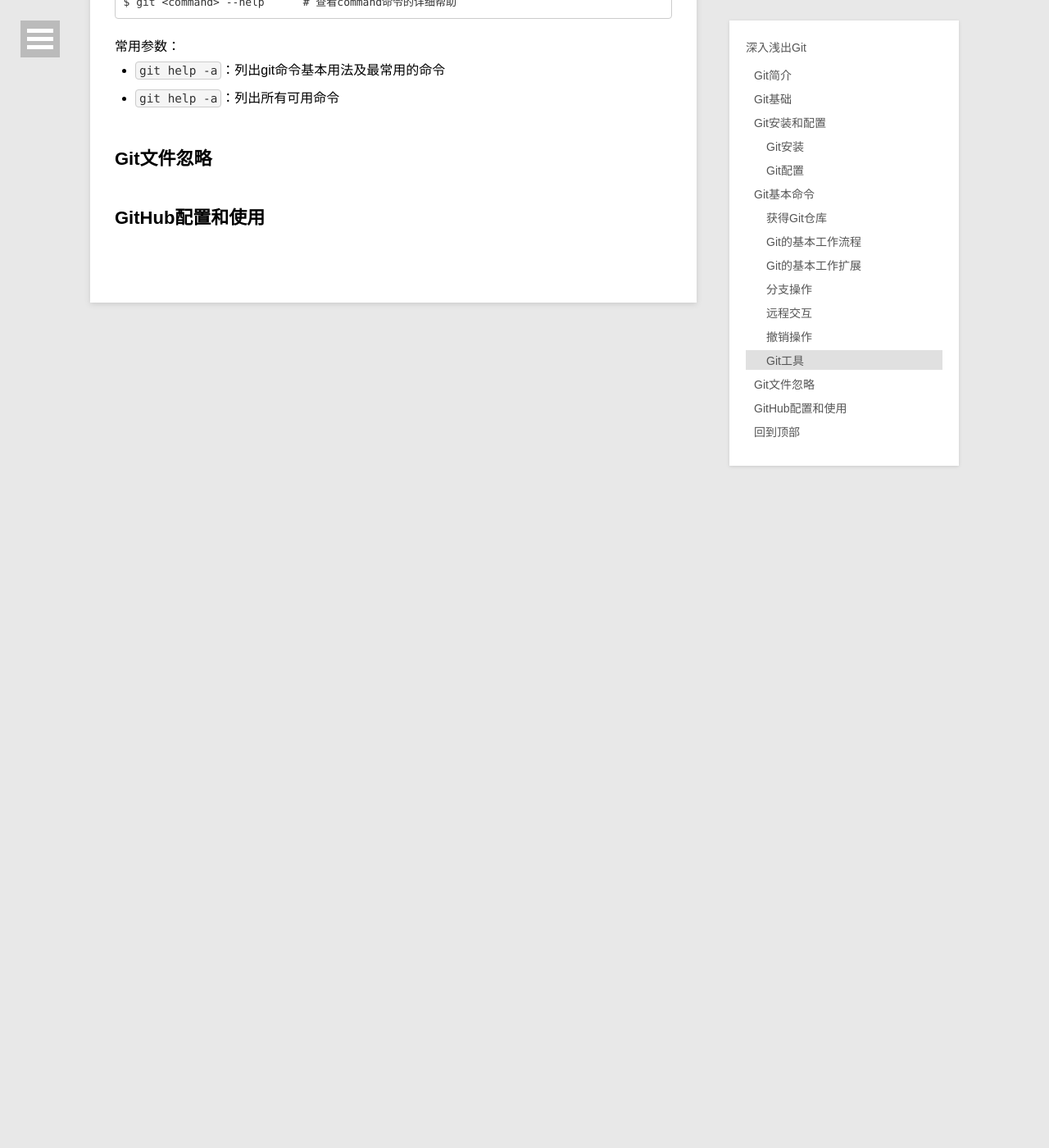
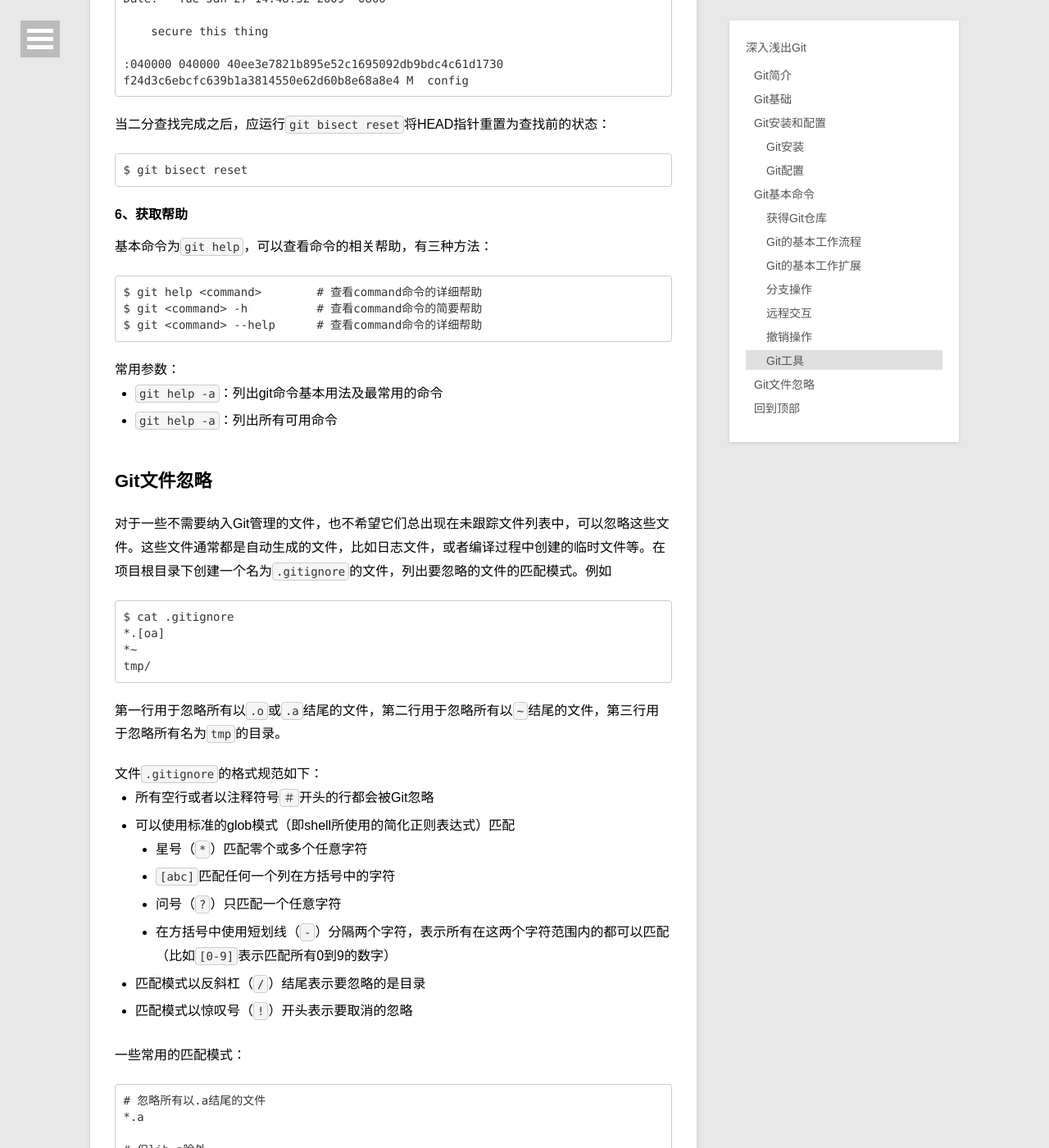
Before and after one commit to chengshiwen/chengshiwen.github.io, a Jekyll site: the page built from _posts/2014-04-16-head-first-git.md, in a window 1280 px wide and 1400 px high, scrolled down 34257 px. Shown: the whole window at 82% size. Built offline with Jekyll 4.4.1, drawn with Linux system fonts in a browser that asks for light colours; comment, search, counter and statistics services are not loaded; some of the changed text lies outside the part shown.

Commit message:
Update 2014-04-16-head-first-git.md with git ignore

```diff
--- a/_posts/2014-04-16-head-first-git.md
+++ b/_posts/2014-04-16-head-first-git.md
@@ -1167,15 +1167,59 @@ Git发现在你标记为正常的提交（v1.0）和当前的错误版本之间
 
 ## Git文件忽略
 
+对于一些不需要纳入Git管理的文件，也不希望它们总出现在未跟踪文件列表中，可以忽略这些文件。这些文件通常都是自动生成的文件，比如日志文件，或者编译过程中创建的临时文件等。在项目根目录下创建一个名为`.gitignore`的文件，列出要忽略的文件的匹配模式。例如
 
-## GitHub配置和使用
+    $ cat .gitignore
+    *.[oa]
+    *~
+    tmp/
+
+第一行用于忽略所有以`.o`或`.a`结尾的文件，第二行用于忽略所有以`~`结尾的文件，第三行用于忽略所有名为`tmp`的目录。
+
+文件`.gitignore`的格式规范如下：
+
+- 所有空行或者以注释符号`＃`开头的行都会被Git忽略
+- 可以使用标准的glob模式（即shell所使用的简化正则表达式）匹配
+    - 星号（`*`）匹配零个或多个任意字符
+    - `[abc]`匹配任何一个列在方括号中的字符
+    - 问号（`?`）只匹配一个任意字符
+    - 在方括号中使用短划线（`-`）分隔两个字符，表示所有在这两个字符范围内的都可以匹配（比如`[0-9]`表示匹配所有0到9的数字）
+- 匹配模式以反斜杠（`/`）结尾表示要忽略的是目录
+- 匹配模式以惊叹号（`!`）开头表示要取消的忽略
+
+一些常用的匹配模式：
+
+    # 忽略所有以.a结尾的文件
+    *.a
+
+    # 但lib.a除外
+    !lib.a
+
+    # 忽略所有名为log的文件和目录
+    log
+
+    # 只忽略log文件，不忽略log目录
+    log
+    !log/
+
+    # 只忽略log目录，不忽略log文件
+    log/
+
+    # 仅仅忽略项目根目录下的tmp文件和tmp目录
+    /tmp
+
+    # 忽略doc根目录下的所有以.txt结尾的文件（但不包括doc/server/arch.txt）
+    doc/*.txt
+
+`.gitignore`文件同样需要加入到版本控制中，运行`git add .gitignore`以及`git commit`提交即可。
+
+**注**：`.gitignore`只适用于未跟踪文件。要忽略已跟踪文件，则需用`git rm`移除该文件后再添加至`.gitignore`中。
 
 
-
-[Git]:	http://git-scm.com "Git"
+[Git]:  http://git-scm.com "Git"
 [Github]:   http://github.com "Github"
-[Linus Torvalds]:	http://zh.wikipedia.org/wiki/Linus_Torvalds "Linus Torvalds"
-[1]:	http://zh.wikipedia.org/wiki/SHA1
-[2]:	http://git-scm.com/download/linux
-[3]:	http://code.google.com/p/git-osx-installer
-[4]:	http://msysgit.github.io
+[Linus Torvalds]:   http://zh.wikipedia.org/wiki/Linus_Torvalds "Linus Torvalds"
+[1]:    http://zh.wikipedia.org/wiki/SHA1
+[2]:    http://git-scm.com/download/linux
+[3]:    http://code.google.com/p/git-osx-installer
+[4]:    http://msysgit.github.io
--- a/assets/css/default.css
+++ b/assets/css/default.css
@@ -2,7 +2,7 @@
 html {color:#000;}
 body,div,dl,dt,dd,ul,ol,li,h1,h2,h3,h4,h5,h6,pre,code,form,fieldset,legend,input,textarea,p,blockquote,th,td,hr,button,article,aside,details,figcaption,figure,footer,header,hgroup,menu,nav,section {margin:0;padding:0;}
 article,aside,details,figcaption,figure,footer,header,hgroup,menu,nav,section {display:block;}
-body,button,input,select,textarea {font-size:12px/1.5;}
+button,input,select,textarea {font-size:12px;}
 input,select,textarea {font-size:100%;}
 table {border-collapse:collapse;border-spacing:0;}
 th {text-align:inherit;}
@@ -41,13 +41,12 @@ h3 {font-size:18px;font-weight:bold;margin-bottom:25px;}
 h4,h5,h6 {font-weight:bold;margin-bottom:15px;}
 p {margin-bottom:40px;line-height:1.8em;}
 code,pre {font-family:Monaco,Menlo,Consolas,"Courier New",monospace}
-code {padding:2px 4px;font-size:90%;color:#333;background-color:#f5f5f5;border: 1px solid #ccc;border-radius:4px;word-wrap:break-word;}
-pre {overflow:auto;border:1px solid #999;page-break-inside:avoid;display:block;padding:9.5px;margin-bottom: 20px;font-size:13px;line-height:1.428571429;color:#333;background-color:#f5f5f5;border:1px solid #ccc;border-radius:4px}
-pre code {padding:0;font-size:inherit;color:inherit;background-color:transparent;border:0;word-wrap:normal;}
+code {padding:2px 4px;font-size:14px;color:#333;background-color:#f5f5f5;border: 1px solid #ccc;border-radius:4px;word-wrap:break-word;}
+pre {overflow:auto;border:1px solid #999;page-break-inside:avoid;display:block;padding:9.5px;margin-bottom: 20px;font-size:14px;line-height:1.428571429;color:#333;background-color:#f5f5f5;border:1px solid #ccc;border-radius:4px}
+pre code {padding:0;color:inherit;background-color:transparent;border:0;word-wrap:normal;}
 
 /************layout style*****************/
 #content {width:1060px;margin:90px auto 30px;min-height:400px;height:auto !important;height:400px;}
-
 
 /****************entry style**************/
 .sidenav {width:240px;background:#fff;float:right;padding:20px;margin-bottom:50px;box-shadow:0 1px 4px #ccc;}
@@ -74,9 +73,8 @@ pre code {padding:0;font-size:inherit;color:inherit;background-color:transparent
 .index-content h2 a:hover {color:#08c;text-decoration:none;}
 .index-content .title-desc {color:#999;font-size:14px;line-height:1.6em;}
 
-/***************contact style*************/
+/***************comment style*************/
 #ds_container {margin-top:60px;}
-#ds_container a.comment {font-size:14px;text-decoration:none;}
 
 /**************目录导航**************/
 #menuIndex {overflow:auto;}
@@ -88,34 +86,31 @@ pre code {padding:0;font-size:inherit;color:inherit;background-color:transparent
 #menuIndex li.h1 {font-size:14px;font-weight:normal;padding-left:0;margin-bottom:10px;}
 #menuIndex li.h3 {padding-left:25px;}
 
-@media screen and (max-width: 750px) {
-    body {font-size:14px;}
-    #content {width:95%;margin:90px auto 15px;}
-
-    h2 {font-size:20px;}
-    h3 {font-size:16px;}
-    embed {display:none;}
-
-    .entry-title,.entry-title a {font-size:24px;}
-    .entry-date {margin-bottom:40px;}
-    .entry img {max-width:90%;}
-    .sidenav {display:none;}
-    .entry {float:none;width:auto;margin-bottom:15px;}
-
-    .index-content {margin-left:0;padding-right:0;}
-    .index-content ul {width:85%;}
+@media screen and (min-width: 1380px) {
+    #content {width:80%;}
+    .sidenav {width:22%;}
+    .entry {width:65%;}
 }
 
 @media screen and (max-width: 1100px) {
     #content {width:95%;margin:90px auto 15px;}
     #menuIndex {display:none;}
     .sidenav {display:none;}
-    .entry {float:none;width:auto;padding:30px 20px;margin-bottom:15px;}
-    .index-content .artical-list {width:85%;}
+    .entry {float:none;width:auto;margin-bottom:15px;}
 }
 
-@media screen and (min-width: 1380px) {
-    #content {width:80%;}
-    .sidenav {width:22%;}
-    .entry {width:65%;}
+@media screen and (max-width: 750px) {
+    body {font-size:14px;}
+
+    h2 {font-size:20px;}
+    h3 {font-size:16px;}
+
+    .entry {padding:30px 20px;}
+    .entry-title, .entry-title a {font-size:24px;}
+    .entry-date {margin-bottom:40px;}
+    .entry img {max-width:90%;}
+    .entry pre code {font-size:13px;}
+
+    .index-content {margin-left:0;padding-right:0;}
+    .index-content .artical-list {width:95%;}
 }
--- a/assets/js/post.js
+++ b/assets/js/post.js
@@ -168,6 +168,7 @@ $(document).ready(function(){
                                 }
                             }
                         }
+                        console.log(index);
                         if (index > 0) {
                             $('#menuIndex li').removeClass('on');
                             $('#menuIndex li').eq(index-1).addClass('on');
```
